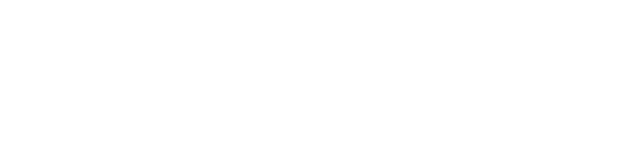
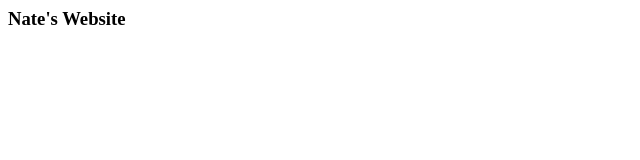
Before and after one commit to Cjumamil/website-natereyes0, a plain HTML site: page index.html in a window 1280 px wide. Shown: the whole page, without its empty margins (0-640 px from the left). Drawn offline with Linux system fonts and the light colour scheme.

Commit message:
Update index.html
adding header

```diff
--- a/index.html
+++ b/index.html
@@ -1,7 +1,7 @@
 <html>
 
 
-
+  <h3> Nate's Website <h3/>
 
 
 
```
